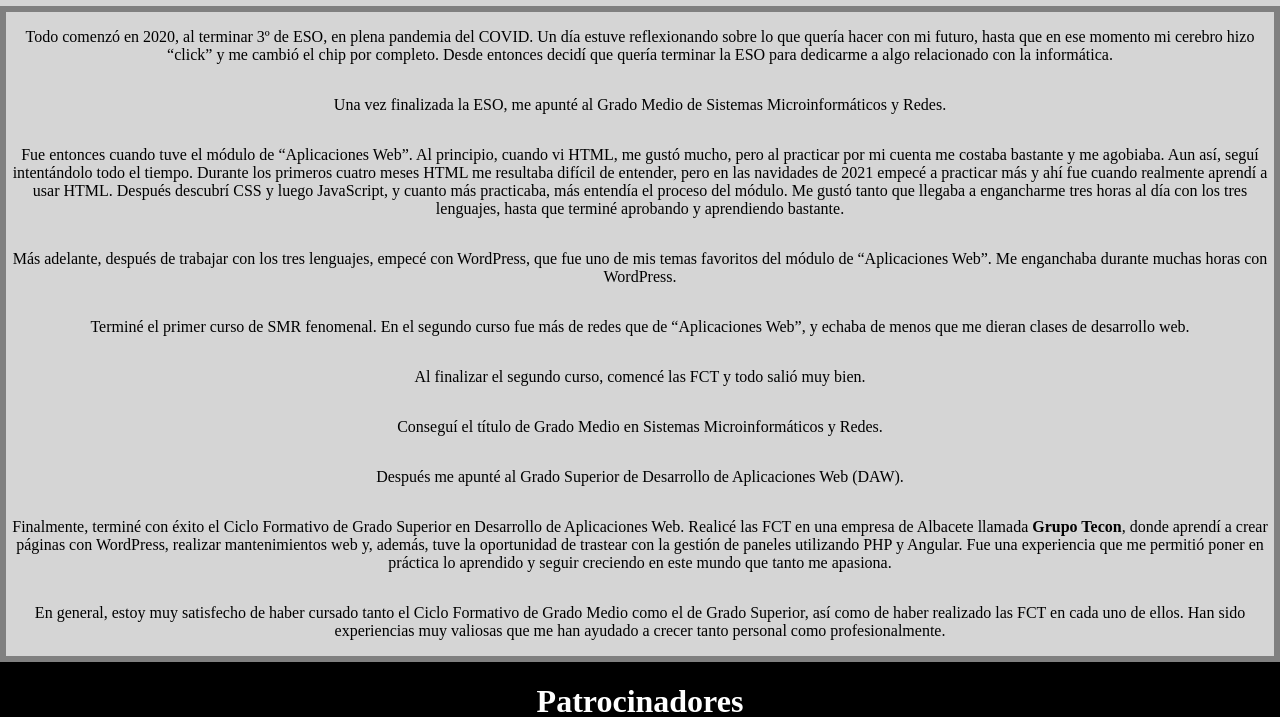
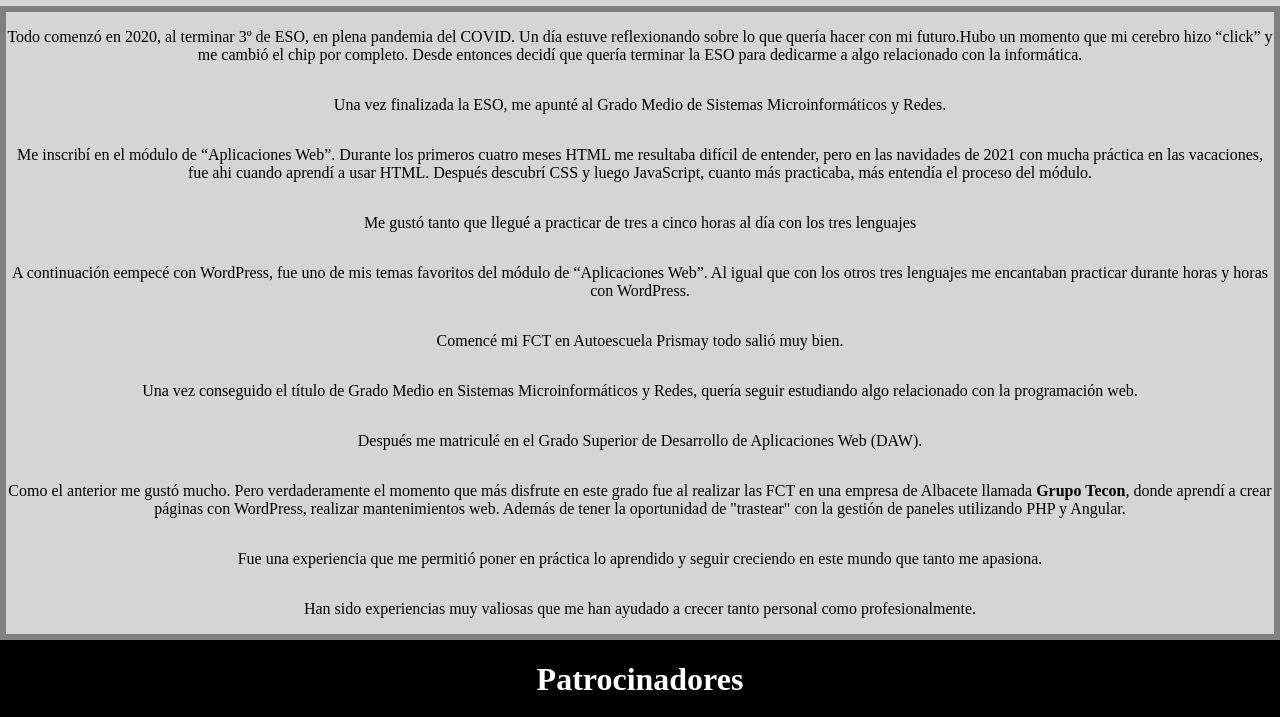
Before and after one commit to Astivero-x3d/astiverox3d.github.io, a plain HTML site: page Mi sueño/MiSueño.html in a window 1280 px wide. Shown: the part 191-908 px from the top of the page. Drawn offline with Linux system fonts and the light colour scheme.

Commit message:
Actualización MiSueño.html

```diff
--- a/Mi sueño/MiSueño.html
+++ b/Mi sueño/MiSueño.html
@@ -30,29 +30,31 @@
 
     <main>
 
-        <h1>Como ocurrio todo esto</h1>
+        <h1>Como ocurrió todo esto</h1>
 
         <div class="elcomienzo">
-            <p>Todo comenzó en 2020, al terminar 3º de ESO, en plena pandemia del COVID. Un día estuve reflexionando sobre lo que quería hacer con mi futuro, hasta que en ese momento mi cerebro hizo “click” y me cambió el chip por completo. Desde entonces decidí que quería terminar la ESO para dedicarme a algo relacionado con la informática.</p>
+            <p>Todo comenzó en 2020, al terminar 3º de ESO, en plena pandemia del COVID. Un día estuve reflexionando sobre lo que quería hacer con mi futuro.Hubo un momento que mi cerebro hizo “click” y me cambió el chip por completo. Desde entonces decidí que quería terminar la ESO para dedicarme a algo relacionado con la informática.</p>
 
             <p>Una vez finalizada la ESO, me apunté al Grado Medio de Sistemas Microinformáticos y Redes.</p>
 
 
-           <p>Fue entonces cuando tuve el módulo de “Aplicaciones Web”. Al principio, cuando vi HTML, me gustó mucho, pero al practicar por mi cuenta me costaba bastante y me agobiaba. Aun así, seguí intentándolo todo el tiempo. Durante los primeros cuatro meses HTML me resultaba difícil de entender, pero en las navidades de 2021 empecé a practicar más y ahí fue cuando realmente aprendí a usar HTML. Después descubrí CSS y luego JavaScript, y cuanto más practicaba, más entendía el proceso del módulo. Me gustó tanto que llegaba a engancharme tres horas al día con los tres lenguajes, hasta que terminé aprobando y aprendiendo bastante.</p>
+           <p>Me inscribí en el módulo de “Aplicaciones Web”. Durante los primeros cuatro meses HTML me resultaba difícil de entender, pero en las navidades de 2021 con mucha práctica en las vacaciones, fue ahi cuando aprendí a usar HTML. Después descubrí CSS y luego JavaScript, cuanto más practicaba, más entendía el proceso del módulo.</p>
 
-            <p>Más adelante, después de trabajar con los tres lenguajes, empecé con WordPress, que fue uno de mis temas favoritos del módulo de “Aplicaciones Web”. Me enganchaba durante muchas horas con WordPress.</p>
+<p> Me gustó tanto que llegué a practicar de tres a cinco horas al día con los tres lenguajes</p>
 
-            <p>Terminé el primer curso de SMR fenomenal. En el segundo curso fue más de redes que de “Aplicaciones Web”, y echaba de menos que me dieran clases de desarrollo web.</p>
+            <p>A continuación eempecé con WordPress, fue uno de mis temas favoritos del módulo de “Aplicaciones Web”. Al igual que con los otros tres lenguajes me encantaban practicar durante horas y horas con WordPress.</p>
 
-            <p>Al finalizar el segundo curso, comencé las FCT y todo salió muy bien.</p>
+            <p>Comencé mi FCT en Autoescuela Prismay todo salió muy bien.</p>
 
-            <p>Conseguí el título de Grado Medio en Sistemas Microinformáticos y Redes.</p>
+            <p>Una vez conseguido el título de Grado Medio en Sistemas Microinformáticos y Redes, quería seguir estudiando algo relacionado con la programación web.</p>
 
-            <p>Después me apunté al Grado Superior de Desarrollo de Aplicaciones Web (DAW).</p>
+            <p>Después me matriculé en el Grado Superior de Desarrollo de Aplicaciones Web (DAW).</p>
 
-            <p>Finalmente, terminé con éxito el Ciclo Formativo de Grado Superior en Desarrollo de Aplicaciones Web. Realicé las FCT en una empresa de Albacete llamada <strong>Grupo Tecon</strong>, donde aprendí a crear páginas con WordPress, realizar mantenimientos web y, además, tuve la oportunidad de trastear con la gestión de paneles utilizando PHP y Angular. Fue una experiencia que me permitió poner en práctica lo aprendido y seguir creciendo en este mundo que tanto me apasiona.</p>
+<p>Como el anterior me gustó mucho. Pero verdaderamente el momento que más disfrute en este grado fue al realizar las FCT en una empresa de Albacete llamada <strong>Grupo Tecon</strong>, donde aprendí a crear páginas con WordPress, realizar mantenimientos web. Además de tener la oportunidad de "trastear" con la gestión de paneles utilizando PHP y Angular.</p>
 
-            <p>En general, estoy muy satisfecho de haber cursado tanto el Ciclo Formativo de Grado Medio como el de Grado Superior, así como de haber realizado las FCT en cada uno de ellos. Han sido experiencias muy valiosas que me han ayudado a crecer tanto personal como profesionalmente.</p>
+<p>Fue una experiencia que me permitió poner en práctica lo aprendido y seguir creciendo en este mundo que tanto me apasiona.</p>
+
+            <p>Han sido experiencias muy valiosas que me han ayudado a crecer tanto personal como profesionalmente.</p>
         </div>
 
     </main>
```
